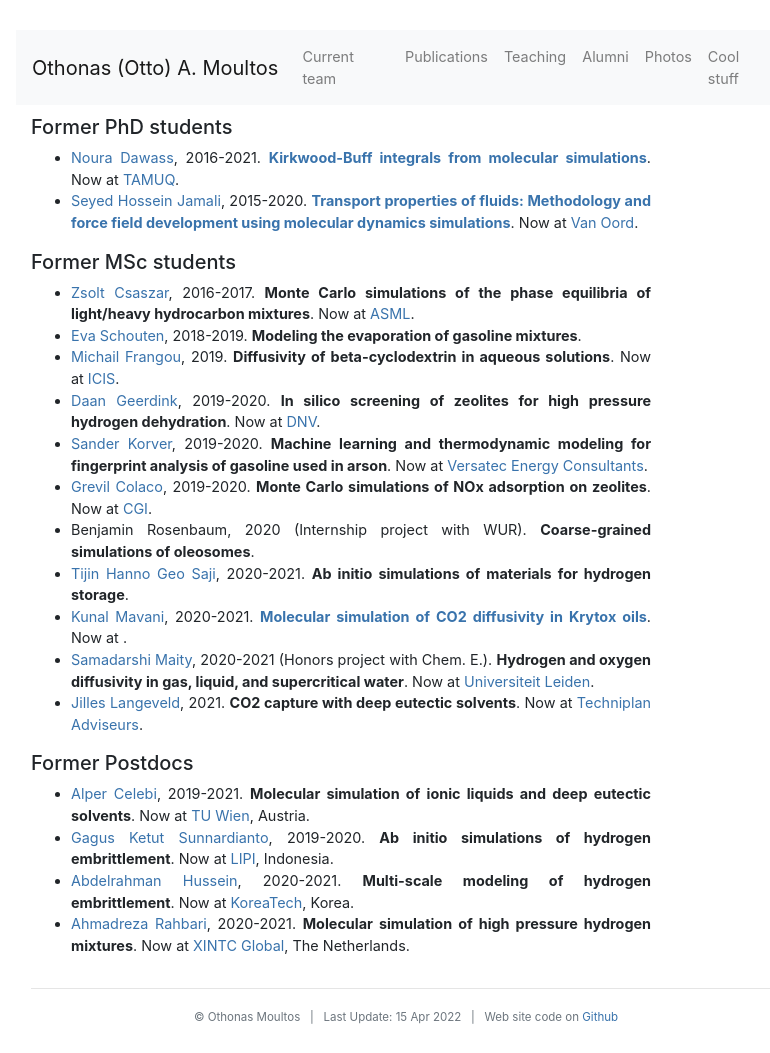
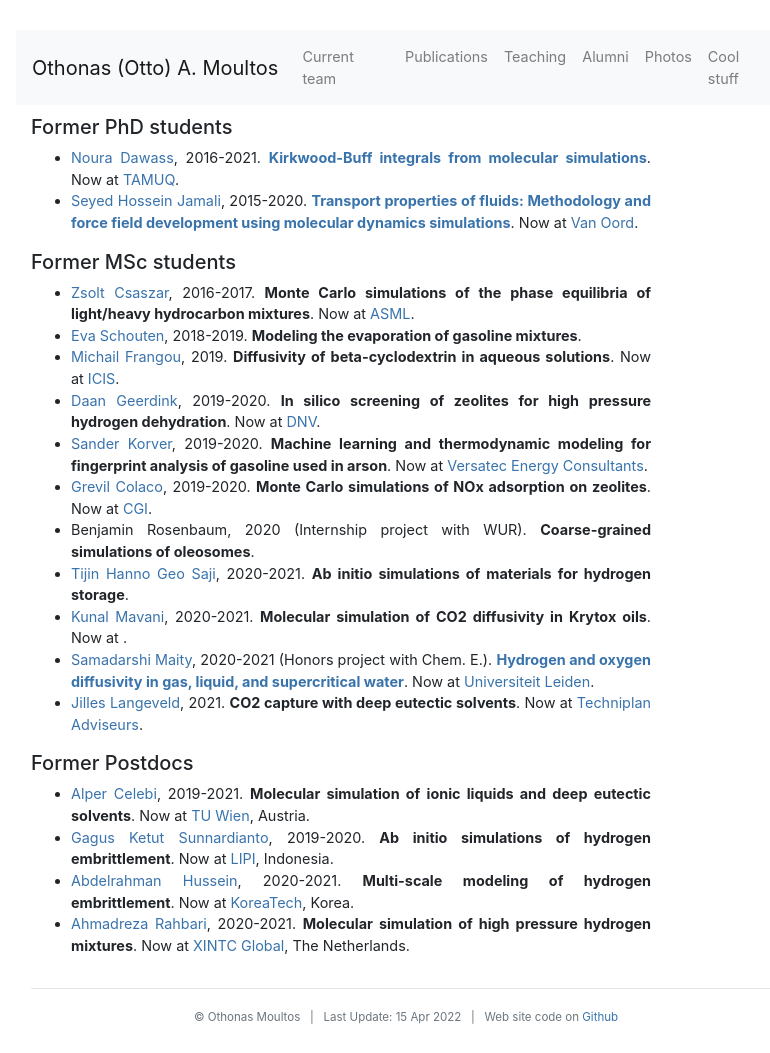
Before and after one commit to omoultosEthTuDelft/web, a Jekyll site: the page built from alumni/index.md, in a window 1280 px wide. Shown: the whole page, without its empty margins (234-1004 px from the left). Built offline with Jekyll 4.4.1, drawn with Linux system fonts in a browser that asks for light colours; nearby versions of some CDN libraries.

```diff
--- a/alumni/index.md
+++ b/alumni/index.md
@@ -27,8 +27,8 @@
 - [Grevil Colaco](https://www.linkedin.com/in/grevilcolaco/?originalSubdomain=nl), 2019-2020. <strong> Monte Carlo simulations of NOx adsorption on zeolites</strong>. Now at [CGI](https://www.cgi.com/en).
 - Benjamin Rosenbaum, 2020 (Internship project with WUR). <strong> Coarse-grained simulations of oleosomes</strong>.
 - [Tijin Hanno Geo Saji](https://www.linkedin.com/in/tijin-saji-b0a5/?originalSubdomain=nl), 2020-2021. <strong> Ab initio simulations of materials for hydrogen storage</strong>.
-- [Kunal Mavani](https://www.linkedin.com/in/kunal-mavani/?originalSubdomain=nl), 2020-2021. <strong> <a href="../assets/publications/59.Tsimpanogiannis_JCED_2021_66_3226.pdf">Molecular simulation of CO2 diffusivity in Krytox oils</a></strong>. Now at []().
-- [Samadarshi Maity](https://www.linkedin.com/in/samadarshi-maity-9621b6115/), 2020-2021 (Honors project with Chem. E.). <strong> Hydrogen and oxygen diffusivity in gas, liquid, and supercritical water</strong>. Now at [Universiteit Leiden](https://www.universiteitleiden.nl/en).
+- [Kunal Mavani](https://www.linkedin.com/in/kunal-mavani/?originalSubdomain=nl), 2020-2021. <strong>Molecular simulation of CO2 diffusivity in Krytox oils</strong>. Now at []().
+- [Samadarshi Maity](https://www.linkedin.com/in/samadarshi-maity-9621b6115/), 2020-2021 (Honors project with Chem. E.). <strong>  <a href="../assets/publications/59.Tsimpanogiannis_JCED_2021_66_3226.pdf">Hydrogen and oxygen diffusivity in gas, liquid, and supercritical water</a></strong>. Now at [Universiteit Leiden](https://www.universiteitleiden.nl/en).
 - [Jilles Langeveld](https://www.linkedin.com/in/jilles-langeveld/?originalSubdomain=nl), 2021. <strong> CO2 capture with deep eutectic solvents</strong>. Now at [Techniplan Adviseurs](http://www.techniplan.nl).
 </section>
 
```
